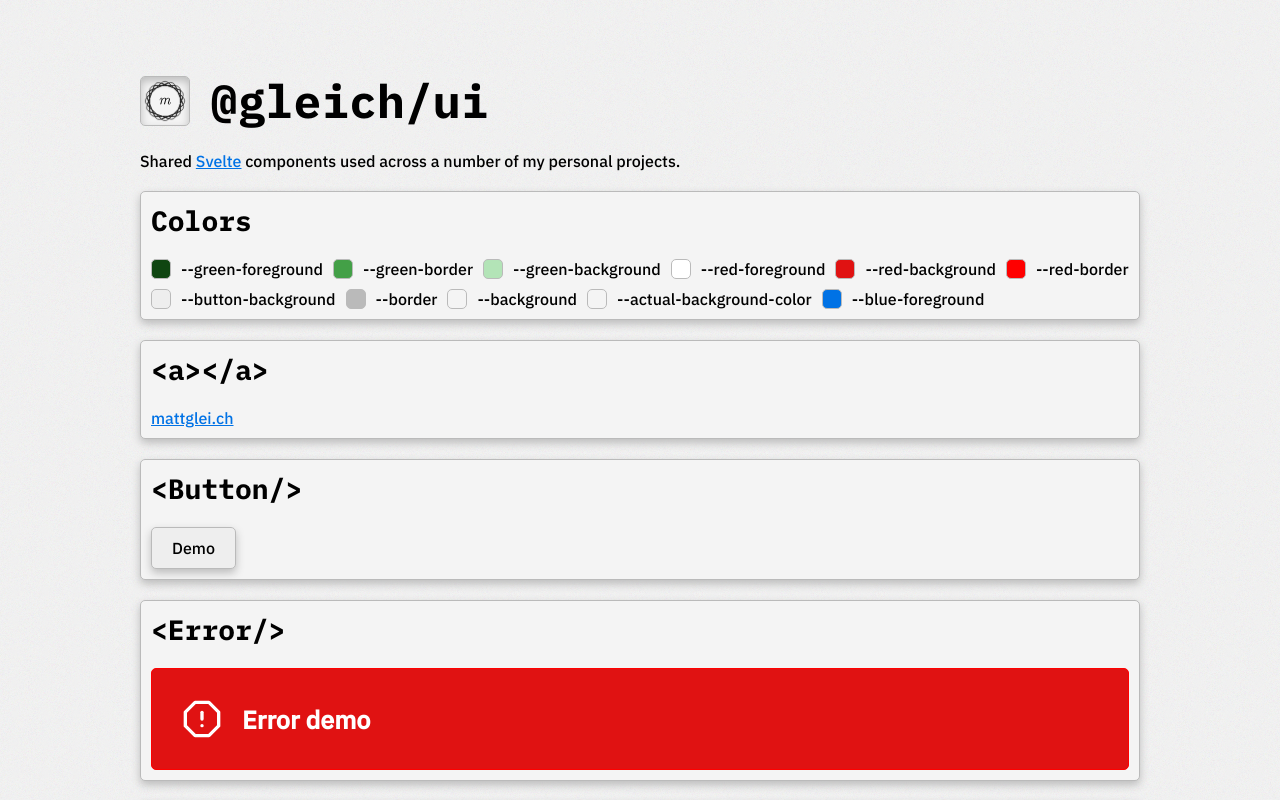
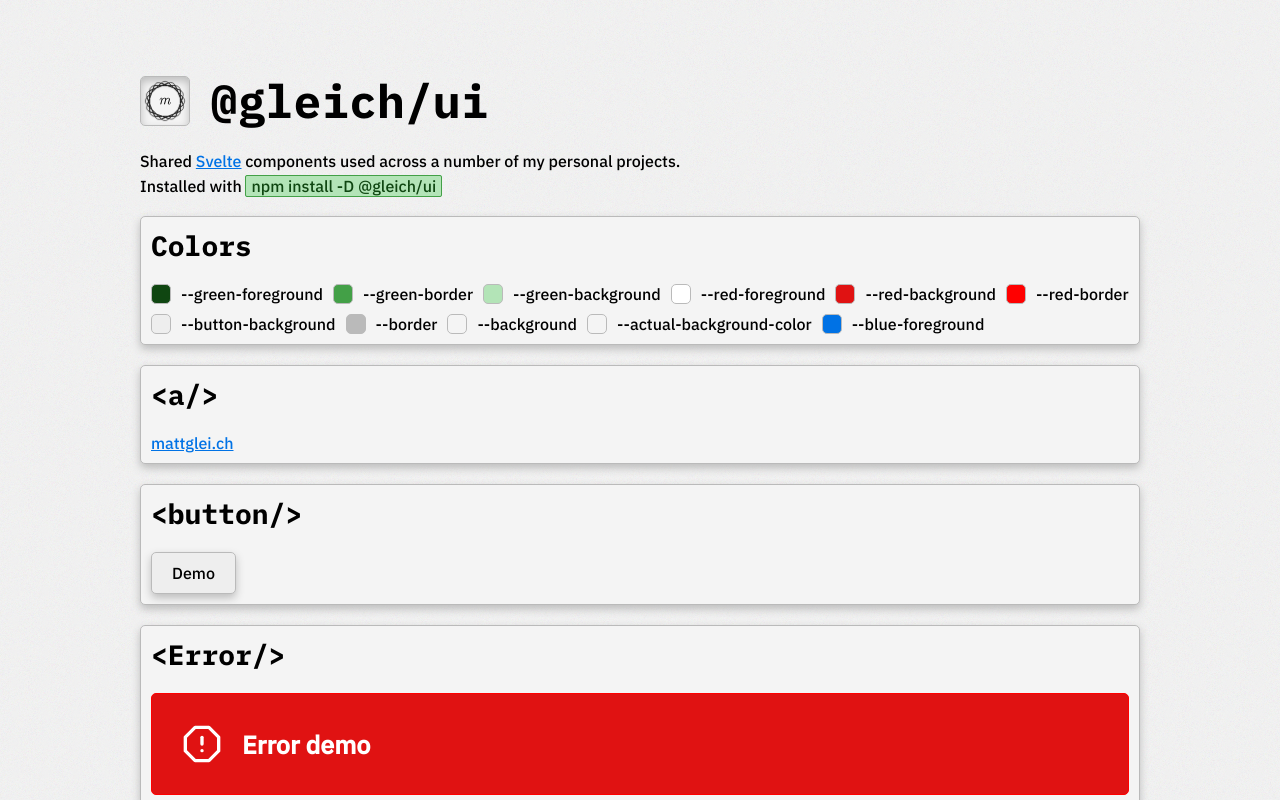
Before and after one commit to gleich/ui, a SvelteKit app: page / in a window 1280 px wide. Shown: the top 800 px of the page. Built offline with nearby package versions, Linux system fonts and the light colour scheme.

Commit message:
feat: add install cmd
Signed-off-by: Matt Gleich <git@mattglei.ch>

```diff
--- a/src/routes/+page.svelte
+++ b/src/routes/+page.svelte
@@ -29,6 +29,11 @@
 		my personal projects.
 	</p>
 
+	<p class="install">
+		Installed with
+		<span class="install-cmd">npm install -D @gleich/ui</span>
+	</p>
+
 	<section>
 		<h2>Colors</h2>
 
@@ -51,12 +56,12 @@
 	</section>
 
 	<section>
-		<h2>&lt;a&gt;&lt;/a&gt;</h2>
+		<h2>&lt;a/&gt;</h2>
 		<a href="https://mattglei.ch" target="_blank">mattglei.ch</a>
 	</section>
 
 	<section>
-		<h2>&lt;Button/&gt;</h2>
+		<h2>&lt;button/&gt;</h2>
 		<button class="button-demo">Demo</button>
 	</section>
 
@@ -116,6 +121,18 @@
 </main>
 
 <style>
+	.install {
+		margin-top: 5px;
+	}
+
+	.install-cmd {
+		background-color: var(--green-background);
+		color: var(--green-foreground);
+		padding: 0px 5px;
+		border: 1px solid var(--green-border);
+		border-radius: 2px;
+	}
+
 	section {
 		border: 1px solid var(--border);
 		padding: 10px;
```
